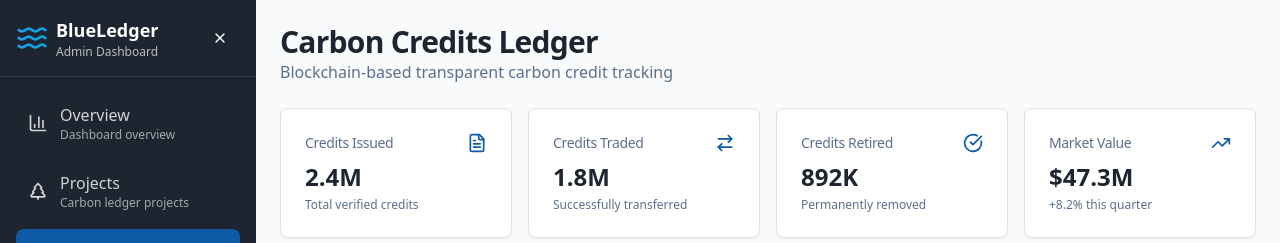
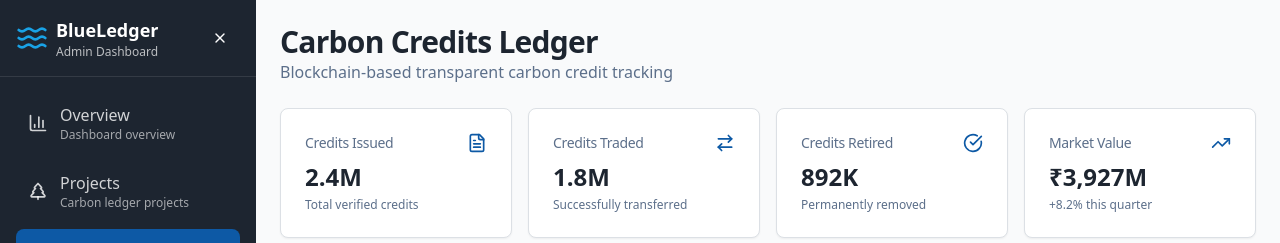
Before and after one commit to Shlok1729/carbon-tide-admin, a React (Vite) app: page /credits in a window 1280 px wide. Shown: the top 243 px of the page. Built offline with nearby package versions, Linux system fonts and the light colour scheme; the HTML template or start-up script is replaced by a standard one.

Commit message:
Fix currency on credits ledger

```diff
--- a/src/pages/Credits.tsx
+++ b/src/pages/Credits.tsx
@@ -34,7 +34,7 @@ const Credits = () => {
           />
           <DashboardCard
             title="Market Value"
-            value="$47.3M"
+            value="₹3,927M"
             description="+8.2% this quarter"
             icon={TrendingUp}
           />
```
